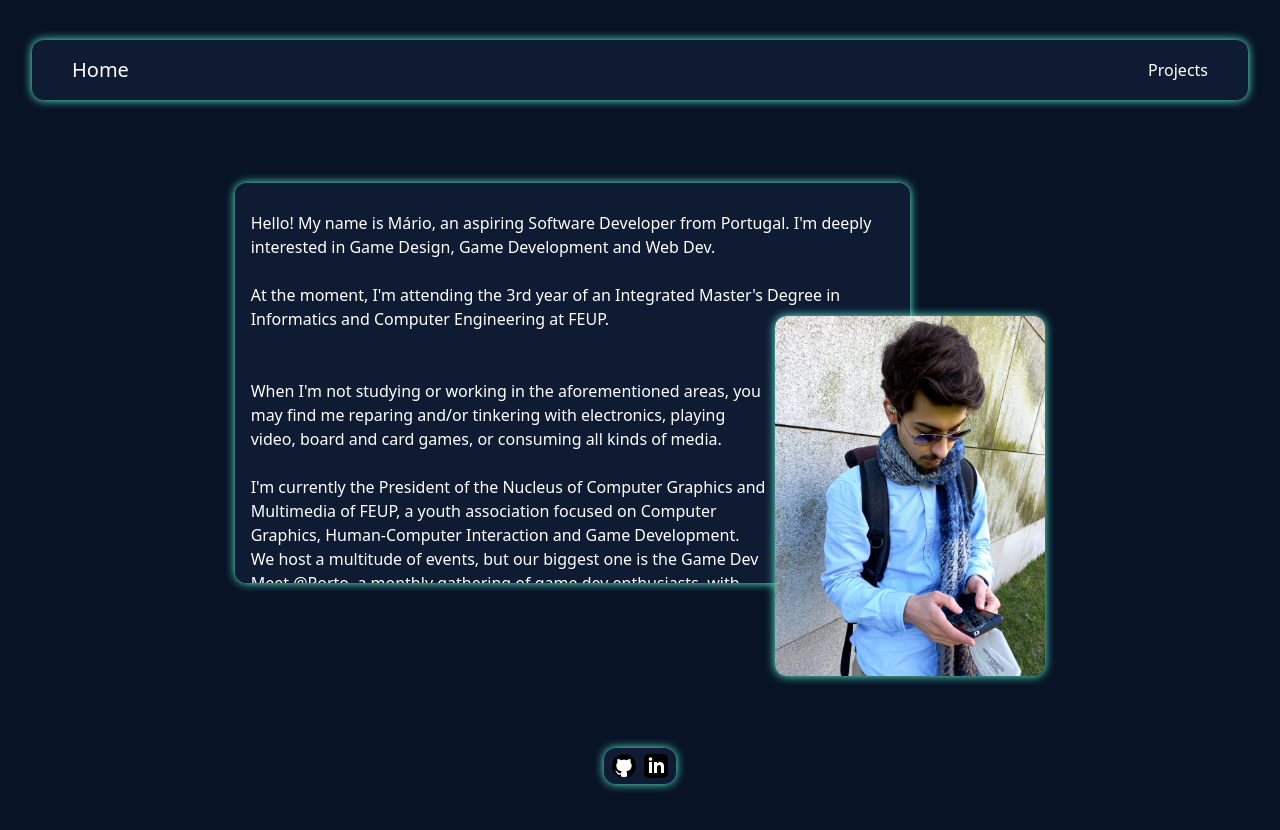
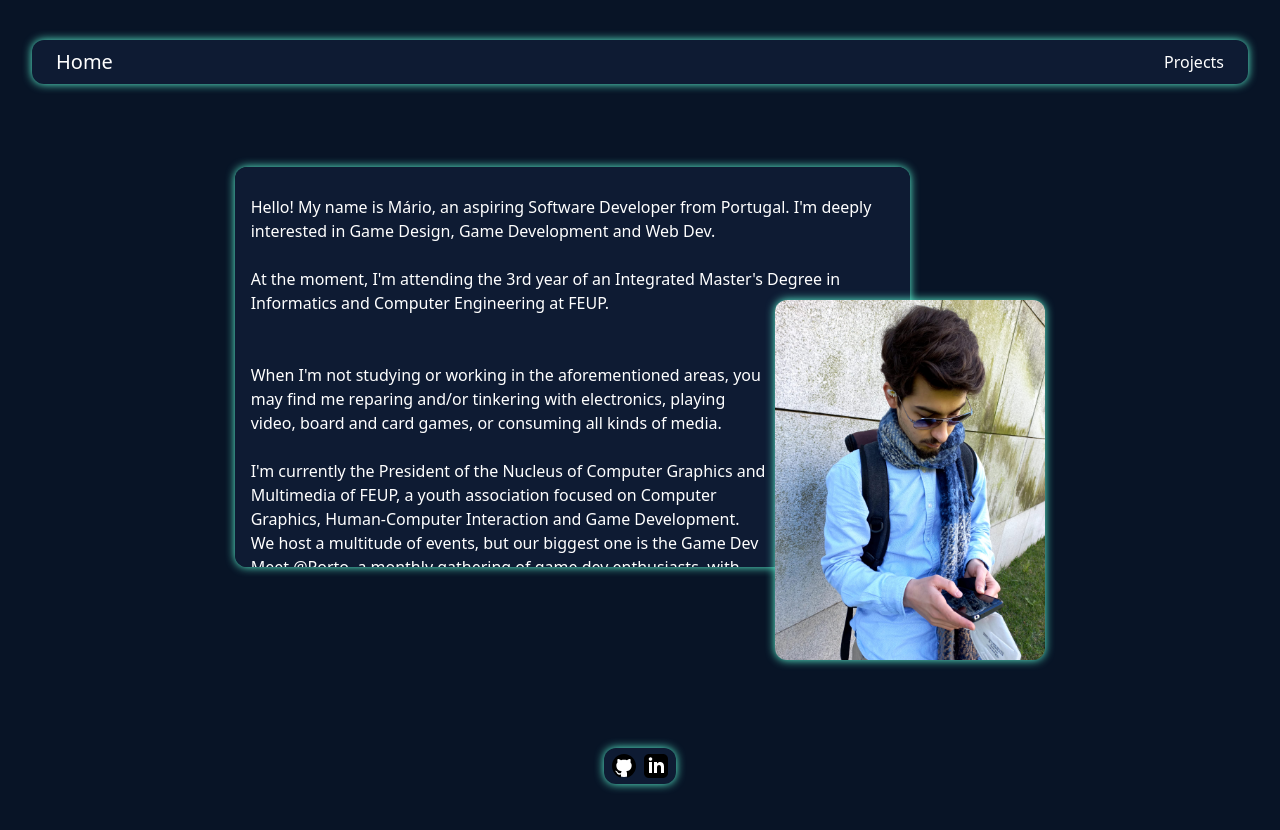
Before and after one commit to Retchut/website, a React (Create React App) app: page / in a window 1280 px wide. Shown: the top 830 px of the page. Built offline with nearby package versions, Linux system fonts and the light colour scheme.

Commit message:
feat: abstract link button tailwind style into css class

```diff
--- a/src/Components/Navbar/Navbar.jsx
+++ b/src/Components/Navbar/Navbar.jsx
@@ -6,7 +6,7 @@ function Navbar(){
 
     const LinkButton = ({sectionKey, sectionLabel}) => {
         const textSize = `text-${(sectionKey === "home") ? "xl" : "base"}`;
-        return (<a onClick={() => console.log(sectionKey)} className={`py-2 px-4 rounded-xl hover:bg-btn-hover hover:text-btn-hover cursor-pointer ${textSize}`}>{sectionLabel}</a>);
+        return (<a onClick={() => console.log(sectionKey)} className={`link-btn ${textSize}`}>{sectionLabel}</a>);
     }
 
     return (
```
